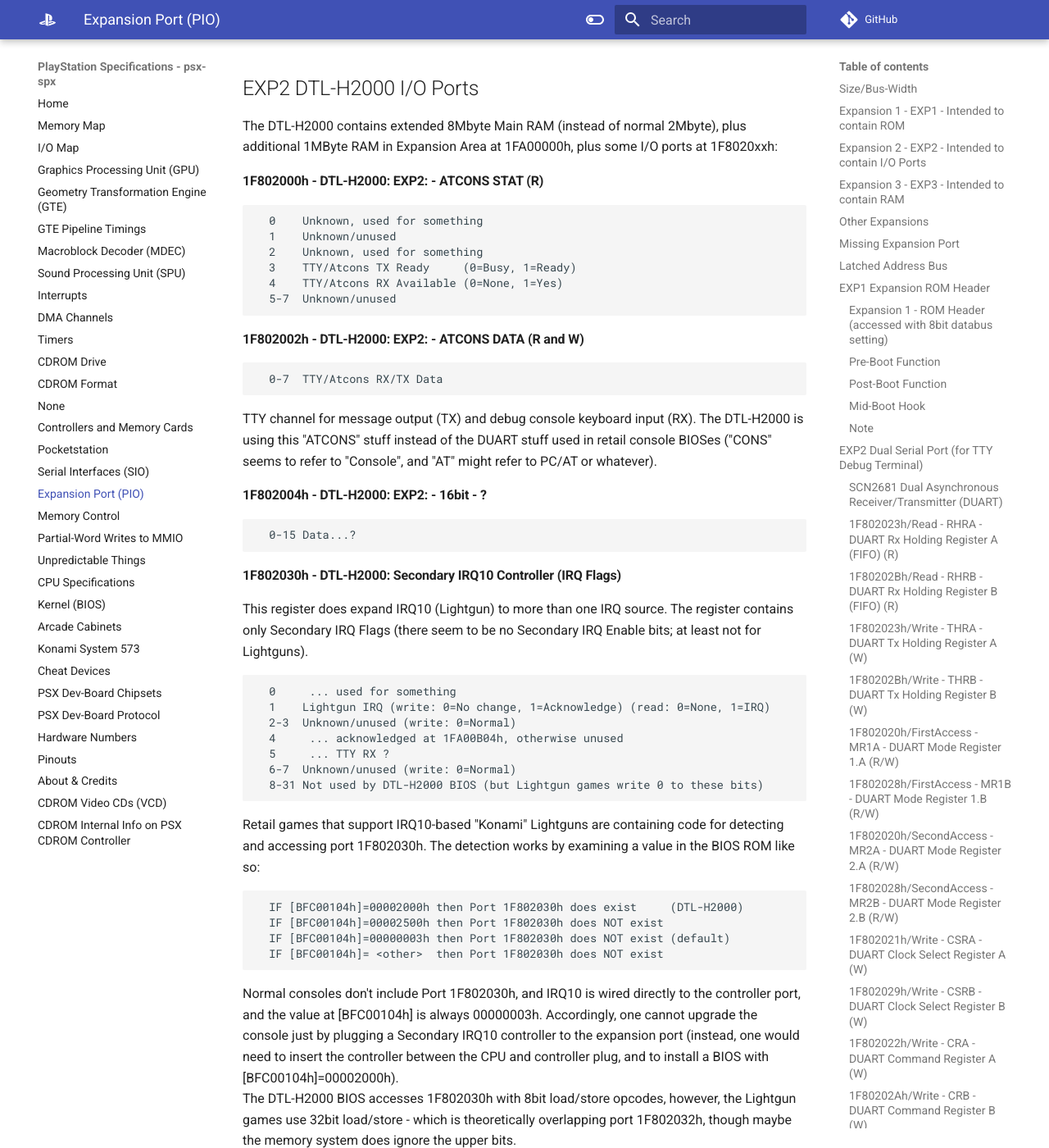
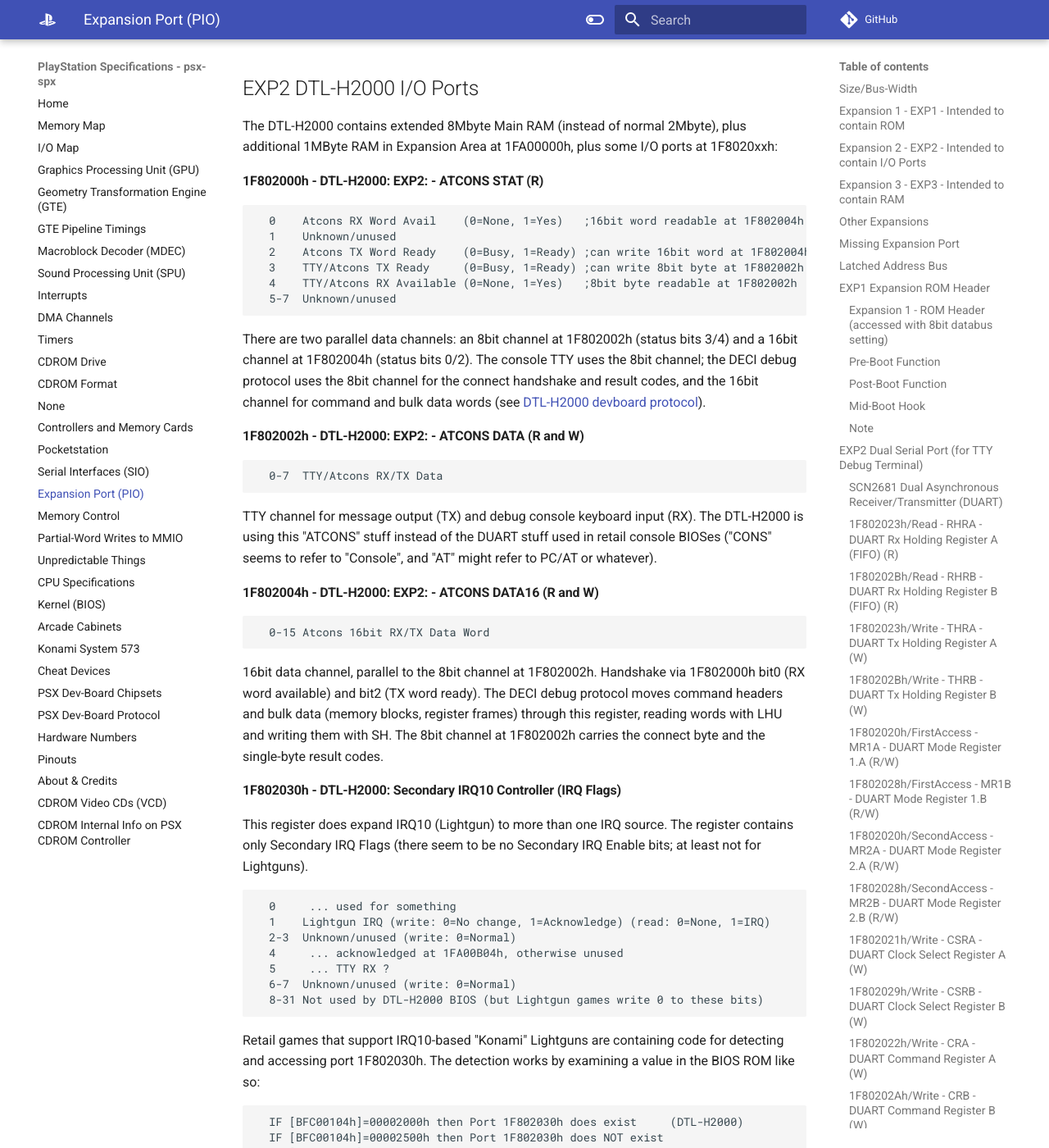
Before and after one commit to psx-spx/psx-spx.github.io, an MkDocs documentation site: the page built from docs/expansionportpio.md, in a window 1280 px wide and 1400 px high, scrolled down 8192 px. Shown: the whole window at 82% size. Built offline with MkDocs 1.6.1 and Material for MkDocs 9.7.7, drawn with Linux system fonts in a browser that asks for light colours; comment, search, counter and statistics services are not loaded.

Commit message:
expansionportpio: document ATCONS STAT bits and the 1F802004 16-bit channel
Decode the previously-unknown ATCONS_STAT bits: bit0 = 16-bit RX word available
and bit2 = 16-bit TX word ready (the 1F802004h channel), with bits 3/4 being the
8-bit channel at 1F802002h. Document 1F802004h as ATCONS DATA16, the 16-bit data
channel the DECI protocol uses for command headers and bulk data (read with LHU,
written with SH), and name it in the I/O map.

Signed-off-by: Nicolas 'Pixel' Noble <nicolas@nobis-crew.org>

````diff
--- a/docs/expansionportpio.md
+++ b/docs/expansionportpio.md
@@ -351,13 +351,18 @@
 
 #### 1F802000h - DTL-H2000: EXP2:  - ATCONS STAT (R)
 ```
-  0    Unknown, used for something
+  0    Atcons RX Word Avail    (0=None, 1=Yes)   ;16bit word readable at 1F802004h
   1    Unknown/unused
-  2    Unknown, used for something
-  3    TTY/Atcons TX Ready     (0=Busy, 1=Ready)
-  4    TTY/Atcons RX Available (0=None, 1=Yes)
+  2    Atcons TX Word Ready    (0=Busy, 1=Ready) ;can write 16bit word at 1F802004h
+  3    TTY/Atcons TX Ready     (0=Busy, 1=Ready) ;can write 8bit byte at 1F802002h
+  4    TTY/Atcons RX Available (0=None, 1=Yes)   ;8bit byte readable at 1F802002h
   5-7  Unknown/unused
 ```
+There are two parallel data channels: an 8bit channel at 1F802002h (status bits
+3/4) and a 16bit channel at 1F802004h (status bits 0/2). The console TTY uses the
+8bit channel; the DECI debug protocol uses the 8bit channel for the connect
+handshake and result codes, and the 16bit channel for command and bulk data
+words (see [DTL-H2000 devboard protocol](psxdevboardprotocol.md)).
 
 #### 1F802002h - DTL-H2000: EXP2:  - ATCONS DATA (R and W)
 ```
@@ -368,10 +373,15 @@
 retail console BIOSes ("CONS" seems to refer to "Console", and "AT" might refer
 to PC/AT or whatever).<br/>
 
-#### 1F802004h - DTL-H2000: EXP2:  - 16bit - ?
+#### 1F802004h - DTL-H2000: EXP2:  - ATCONS DATA16 (R and W)
 ```
-  0-15 Data...?
+  0-15 Atcons 16bit RX/TX Data Word
 ```
+16bit data channel, parallel to the 8bit channel at 1F802002h. Handshake via
+1F802000h bit0 (RX word available) and bit2 (TX word ready). The DECI debug
+protocol moves command headers and bulk data (memory blocks, register frames)
+through this register, reading words with LHU and writing them with SH. The 8bit
+channel at 1F802002h carries the connect byte and the single-byte result codes.
 
 #### 1F802030h - DTL-H2000: Secondary IRQ10 Controller (IRQ Flags)
 This register does expand IRQ10 (Lightgun) to more than one IRQ source. The
````
Also changed, not shown: docs/iomap.md (+1 -1 lines).
